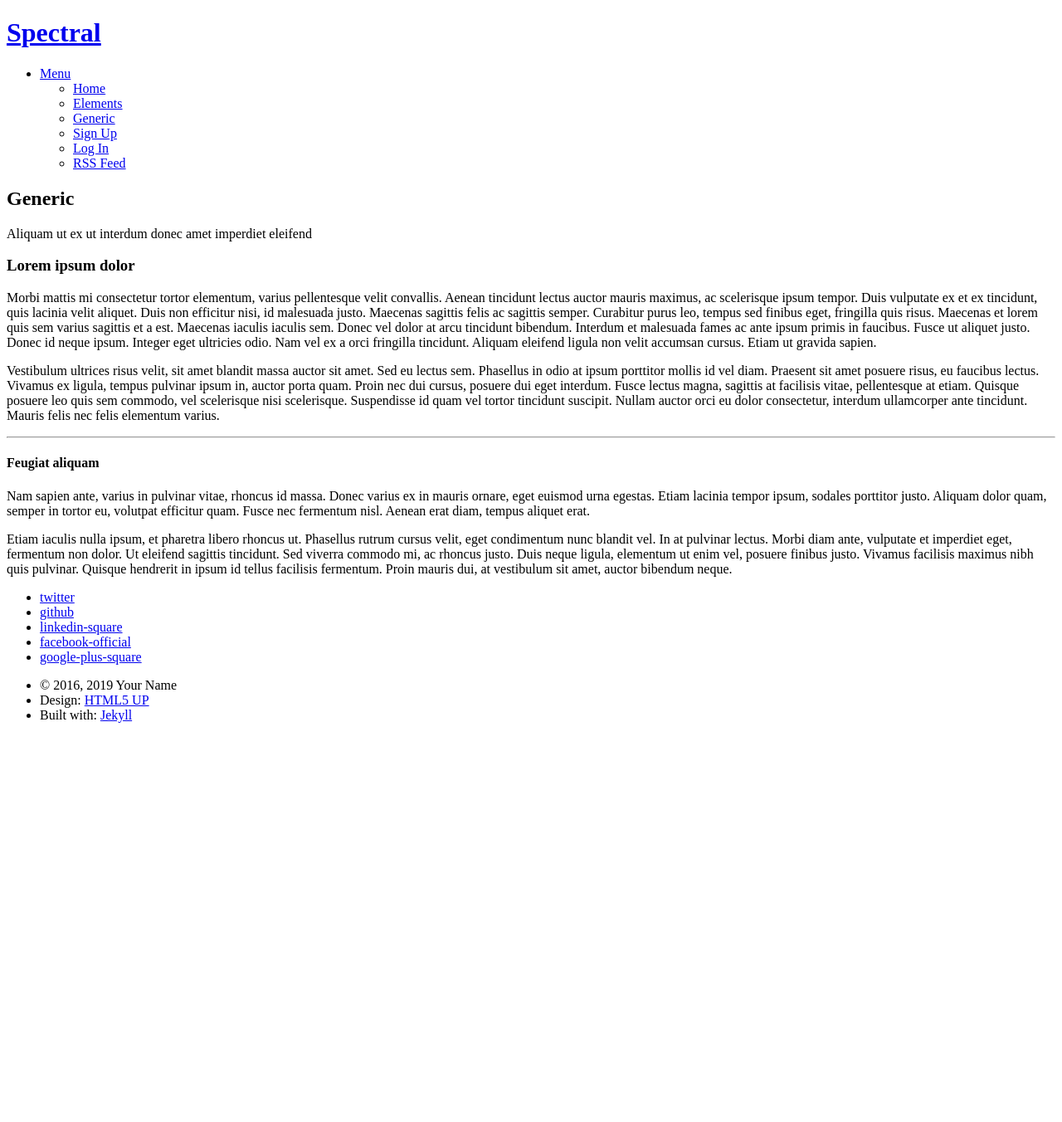
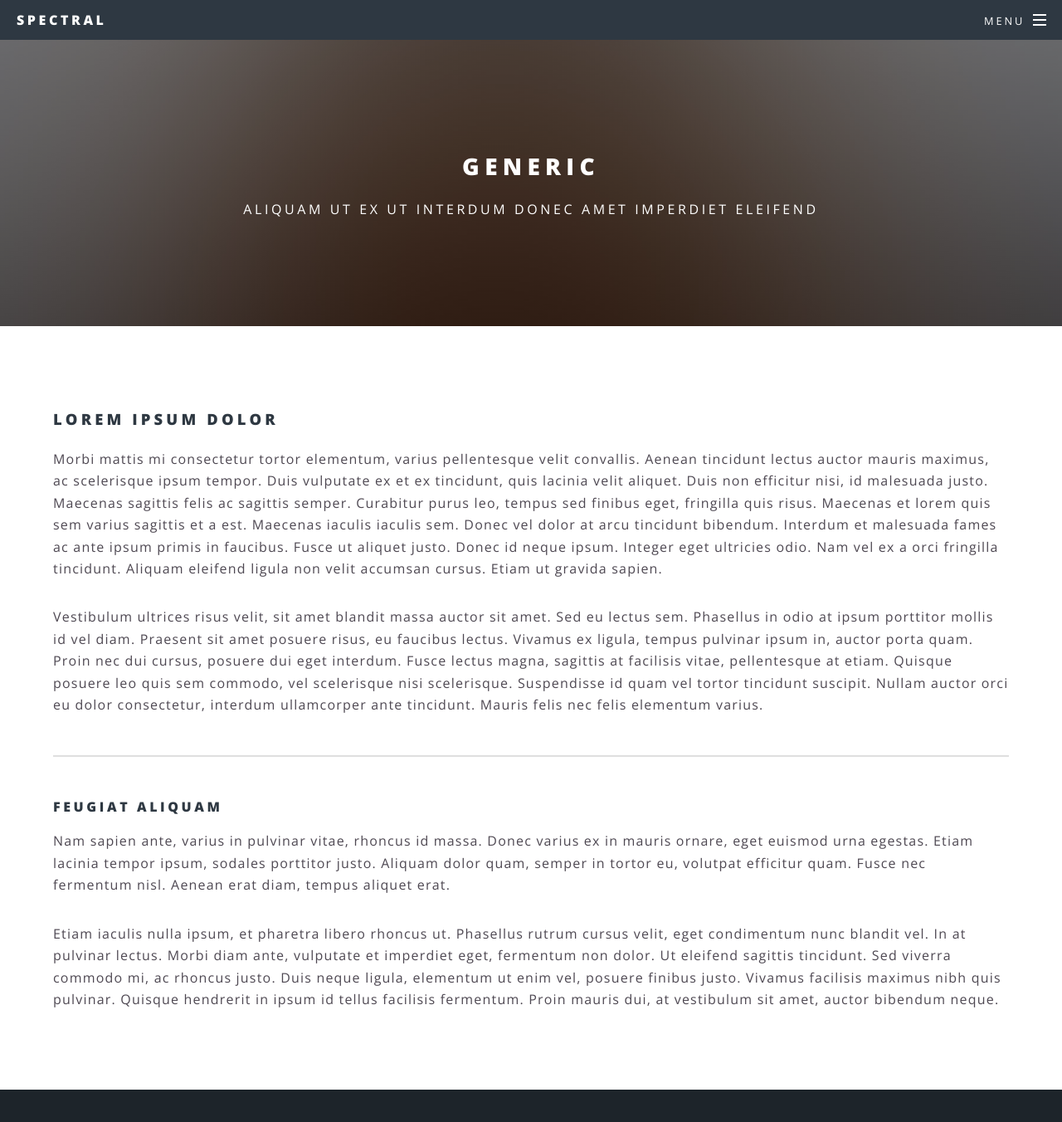
Before and after one commit to electricool/spectral, a Jekyll site: the page built from generic.html, in a window 1280 px wide and 1400 px high. Shown: the top 1352 px of the window at 83% size. Built offline with Jekyll 4.4.1, drawn with Linux system fonts in a browser that asks for light colours; nearby versions of some CDN libraries; library files that are not in the unit come from our copies.

Commit message:
HTML Change
HTML Change

```diff
--- a/_config.yml
+++ b/_config.yml
@@ -10,7 +10,7 @@ description: |
 owner: Your Name # or company name
 first_published: 2016 # if migrating another site, the year of your first publish
 email: your-email@domain.com
-baseurl: "/spectral" # the subpath of your site, e.g. /blog
+baseurl: "" # the subpath of your site, e.g. /blog
 url: "http://yourdomain.com" # the base hostname & protocol for your site
 social:
   twitter: https://twitter.com/<username>
--- a/_includes/head.html
+++ b/_includes/head.html
@@ -3,10 +3,10 @@
   <meta name="viewport" content="width=device-width, initial-scale=1" />
   <title>{% if page.title %}{{ page.title | escape }}{% else %}{{ site.title | escape }}{% endif %}</title>
   <meta name="description" content="{% if page.excerpt %}{{ page.excerpt | strip_html | strip_newlines | truncate: 160 }}{% else %}{{ site.description }}{% endif %}">
-  <!--[if lte IE 8]><script src="{{ "/spectral/js/ie/html5shiv.js" | prepend: site.baseurl }}"></script><![endif]-->
+  <!--[if lte IE 8]><script src="{{ "/js/ie/html5shiv.js" | prepend: site.baseurl }}"></script><![endif]-->
   <link rel="canonical" href="{{ page.url | replace:'index.html','' | prepend: site.baseurl | prepend: site.url }}">
-  <link rel="stylesheet" href="{{ "/spectral/css/main.css" | prepend: site.baseurl }}" />
-  <!--[if lte IE 8]><link rel="stylesheet" href="{{ "/spectral/css/ie8.css" | prepend: site.baseurl }}" /><![endif]-->
-  <!--[if lte IE 9]><link rel="stylesheet" href="{{ "/spectral/css/ie9.css" | prepend: site.baseurl }}" /><![endif]-->
+  <link rel="stylesheet" href="{{ "/css/main.css" | prepend: site.baseurl }}" />
+  <!--[if lte IE 8]><link rel="stylesheet" href="{{ "/css/ie8.css" | prepend: site.baseurl }}" /><![endif]-->
+  <!--[if lte IE 9]><link rel="stylesheet" href="{{ "/css/ie9.css" | prepend: site.baseurl }}" /><![endif]-->
   <link rel="alternate" type="application/rss+xml" title="{{ site.title }}" href="{{ "/feed.xml" | prepend: site.baseurl | prepend: site.url }}">
 </head>
```
